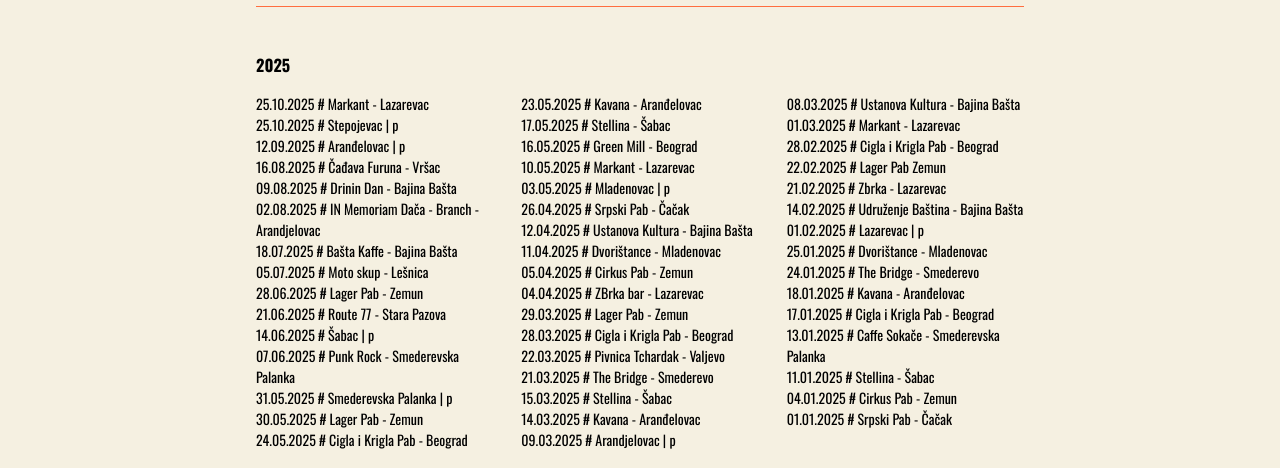
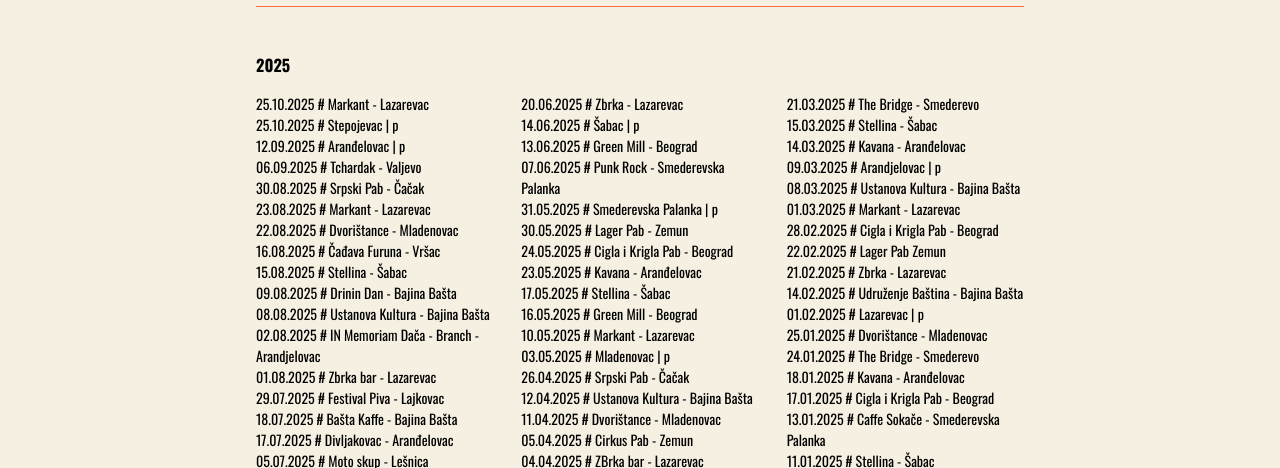
Before and after one commit to dropsound/lusteri-bend-website, a website: page src/pages/svirke.html in a window 1280 px wide. Shown: the part 310-778 px from the top of the page. Drawn offline with nearby package versions, Linux system fonts and the light colour scheme; files that its build step writes are made by us from their sources.

Commit message:
gigs update 16-7-2025

```diff
--- a/src/gigsBase.html
+++ b/src/gigsBase.html
@@ -4,14 +4,26 @@
     <li>25.10.2025 # Markant - Lazarevac</li>
     <li>25.10.2025 # Stepojevac | p</li>
     <li>12.09.2025 # Aranđelovac | p</li>
+    <li>06.09.2025 # Tchardak - Valjevo</li>
+    <li>30.08.2025 # Srpski Pab - Čačak</li>
+    <li>23.08.2025 # Markant - Lazarevac</li>
+    <li>22.08.2025 # Dvorištance - Mladenovac</li>
     <li>16.08.2025 # Čađava Furuna - Vršac </li>
+    <li>15.08.2025 # Stellina - Šabac</li>
     <li>09.08.2025 # Drinin Dan - Bajina Bašta </li>
+    <li>08.08.2025 # Ustanova Kultura - Bajina Bašta</li>
     <li>02.08.2025 # IN Memoriam Dača - Branch - Arandjelovac</li>
+    <li>01.08.2025 # Zbrka bar - Lazarevac</li>
+    <li>29.07.2025 # Festival Piva - Lajkovac</li>
     <li>18.07.2025 # Bašta Kaffe - Bajina Bašta </li>
+    <li>17.07.2025 # Divljakovac - Aranđelovac</li>
     <li>05.07.2025 # Moto skup - Lešnica  </li>
+    <li>04.07.2025 # Dvorištance - Mladenovac</li>
     <li>28.06.2025 # Lager Pab - Zemun</li>
     <li>21.06.2025 # Route 77 - Stara Pazova</li>
+    <li>20.06.2025 # Zbrka - Lazarevac</li>
     <li>14.06.2025 # Šabac | p</li>
+    <li>13.06.2025 # Green Mill - Beograd</li>
     <li>07.06.2025 # Punk Rock - Smederevska Palanka </li>
     <li>31.05.2025 # Smederevska Palanka | p</li>
     <li>30.05.2025 # Lager Pab - Zemun </li>
```
